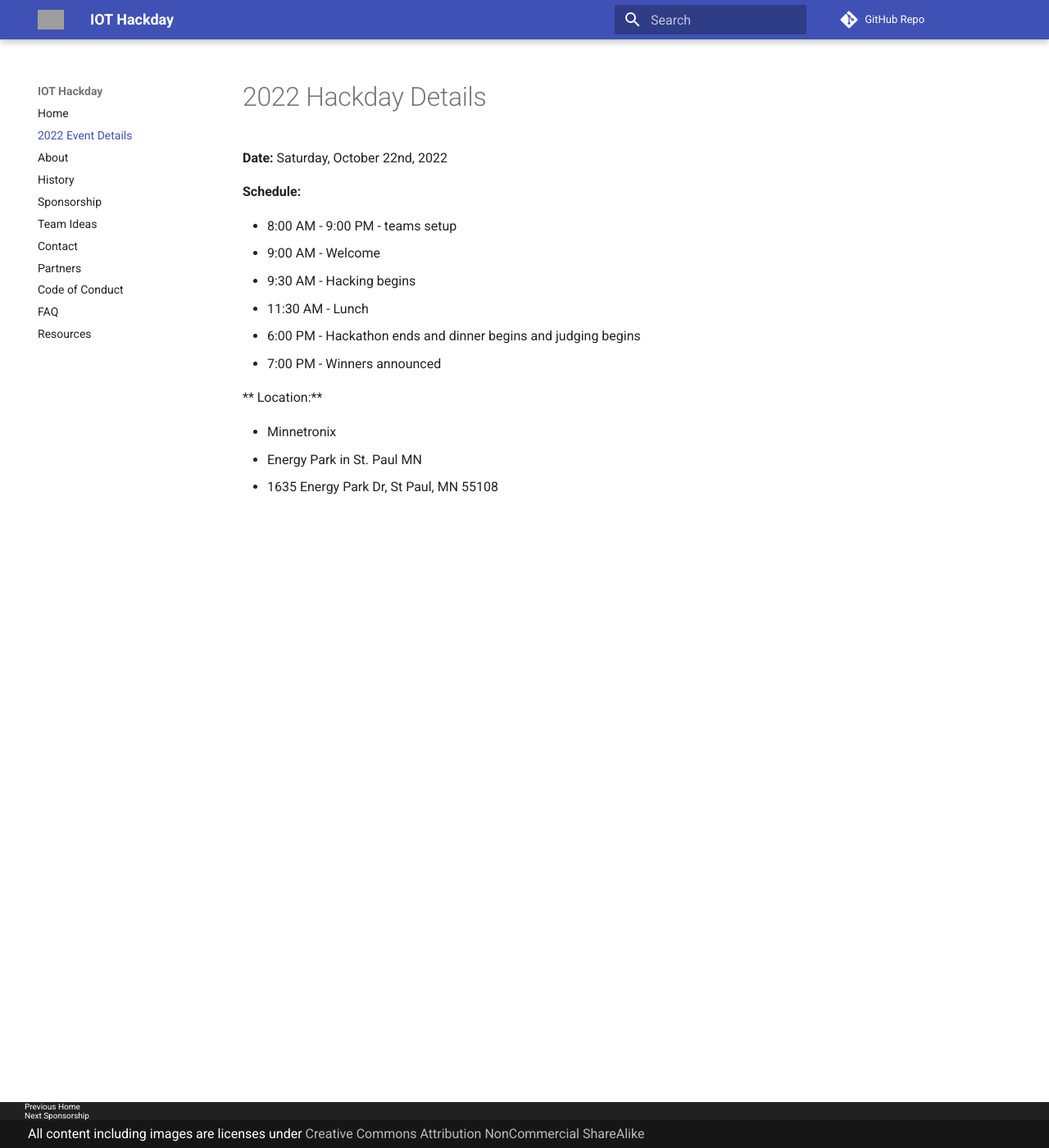
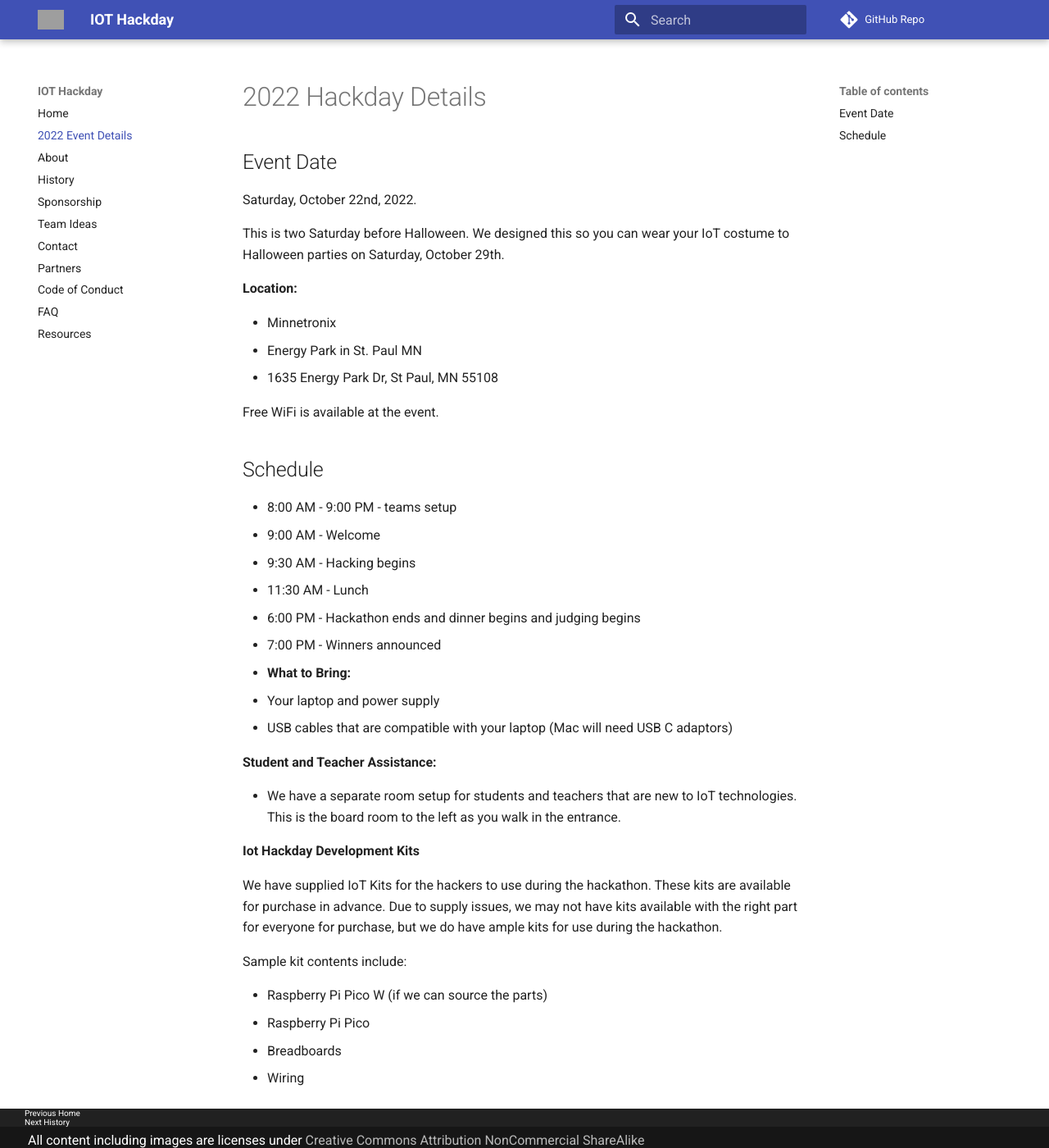
Before and after one commit to CoderDojoTC/iot-hackday, an MkDocs documentation site: the page built from docs/2022-event.md, in a window 1280 px wide and 1400 px high. Shown: the whole window at 82% size. Built offline with MkDocs 1.6.1 and Material for MkDocs 9.7.7, drawn with Linux system fonts in a browser that asks for light colours; comment, search, counter and statistics services are not loaded; grey boxes are pictures that could not be loaded.

Commit message:
updated content

```diff
--- a/docs/2022-event.md
+++ b/docs/2022-event.md
@@ -1,8 +1,20 @@
 # 2022 Hackday Details
 
-**Date:** Saturday, October 22nd, 2022
+## Event Date
 
-**Schedule:**
+Saturday, October 22nd, 2022.
+
+This is two Saturday before Halloween.  We designed this so you can wear your IoT costume to Halloween parties on Saturday, October 29th.
+
+**Location:**
+
+* Minnetronix
+* Energy Park in St. Paul MN
+* 1635 Energy Park Dr, St Paul, MN 55108
+
+Free WiFi is available at the event.
+
+## Schedule
 
 * 8:00 AM - 9:00 PM - teams setup
 * 9:00 AM - Welcome
@@ -10,9 +22,23 @@
 * 11:30 AM - Lunch
 * 6:00 PM - Hackathon ends and dinner begins and judging begins
 * 7:00 PM - Winners announced
+*
+**What to Bring:**
 
-** Location:**
+* Your laptop and power supply
+* USB cables that are compatible with your laptop (Mac will need USB C adaptors)
 
-* Minnetronix
-* Energy Park in St. Paul MN
-* 1635 Energy Park Dr, St Paul, MN 55108
+**Student and Teacher Assistance:**
+
+* We have a separate room setup for students and teachers that are new to IoT technologies.  This is the board room to the left as you walk in the entrance.
+
+**Iot Hackday Development Kits**
+
+We have supplied IoT Kits for the hackers to use during the hackathon.  These kits are available for purchase in advance.  Due to supply issues, we may not have kits available with the right part for everyone for purchase, but we do have ample kits for use during the hackathon.
+
+Sample kit contents include:
+
+* Raspberry Pi Pico W (if we can source the parts)
+* Raspberry Pi Pico
+* Breadboards
+* Wiring
```
Also changed, not shown: docs/faq.md (added, +25 -0 lines), docs/history.md (added, +7 -0 lines).
